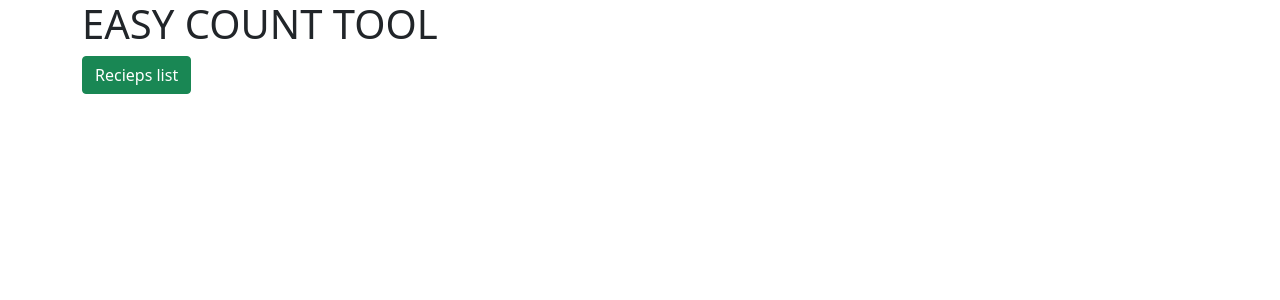
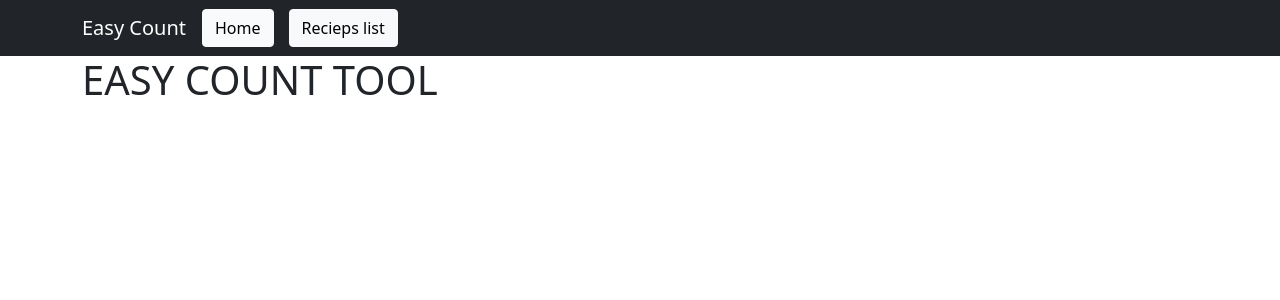
Before and after one commit to agudelojohn/easyCount, a React (Create React App) app in the folder client/: page / in a window 1280 px wide. Shown: the top 300 px of the page. Built offline with nearby package versions, Linux system fonts and the light colour scheme.

Commit message:
Navbar added and working with the routes

```diff
--- a/client/src/App.js
+++ b/client/src/App.js
@@ -1,20 +1,59 @@
 import React from "react";
-import { Container } from "react-bootstrap";
-import { BrowserRouter as Router, Routes, Route, Link } from "react-router-dom";
+import { Container, Navbar, Nav } from "react-bootstrap";
+import {
+  BrowserRouter as Router,
+  Routes,
+  Route,
+  NavLink,
+} from "react-router-dom";
 
 //Components
 import { RecipesList } from "./components/recipes/RecipesList";
-import { Home } from './components/home/Home';
+import { Home } from "./components/home/Home";
 
 export function App() {
+  const smallRightMargin = {
+    marginRight: "15px",
+  };
   return (
     <Router>
+      <Navbar bg="dark" variant="dark">
+        <Container>
+          <Navbar.Brand href="/">Easy Count</Navbar.Brand>
+          <Nav className="me-auto">
+            <NavLink
+              to="/"
+              className="btn btn-light "
+              style={smallRightMargin}
+              activeClassName="active"
+            >
+              Home
+            </NavLink>
+            <NavLink
+              to="/recipesList"
+              className="btn btn-light"
+              style={smallRightMargin}
+              activeClassName="active"
+            >
+              Recieps list
+            </NavLink>
+            {/* <Link to='/recipesList' className='btn btn-success'>
+                      New recipe
+                  </Link> */}
+            {/* <Link to='/recipesList' className='btn btn-success'>
+                      Total ingredients
+                  </Link> */}
+          </Nav>
+        </Container>
+      </Navbar>
       <Container>
         <Routes>
-          <Route path="/recipesList" element={<RecipesList/>} />
-          <Route path="/" element={<Home/>} />
+          <Route path="/recipesList" element={<RecipesList />} />
+          <Route path="/" element={<Home />} />
         </Routes>
       </Container>
     </Router>
   );
 }
+
+//TODO: Add components missing
--- a/client/src/components/home/Home.js
+++ b/client/src/components/home/Home.js
@@ -5,18 +5,7 @@ export function Home() {
     return(
         <Fragment>
             <h1>EASY COUNT TOOL</h1>
-            <Link to='/recipesList' className='btn btn-success'>
-                Recieps list
-            </Link>
-            {/* <Link to='/recipesList' className='btn btn-success'>
-                New recipe
-            </Link> */}
-            {/* <Link to='/recipesList' className='btn btn-success'>
-                Total ingredients
-            </Link> */}
+
         </Fragment>
     );
 }
-
-
-//TODO: Add components missing
```
